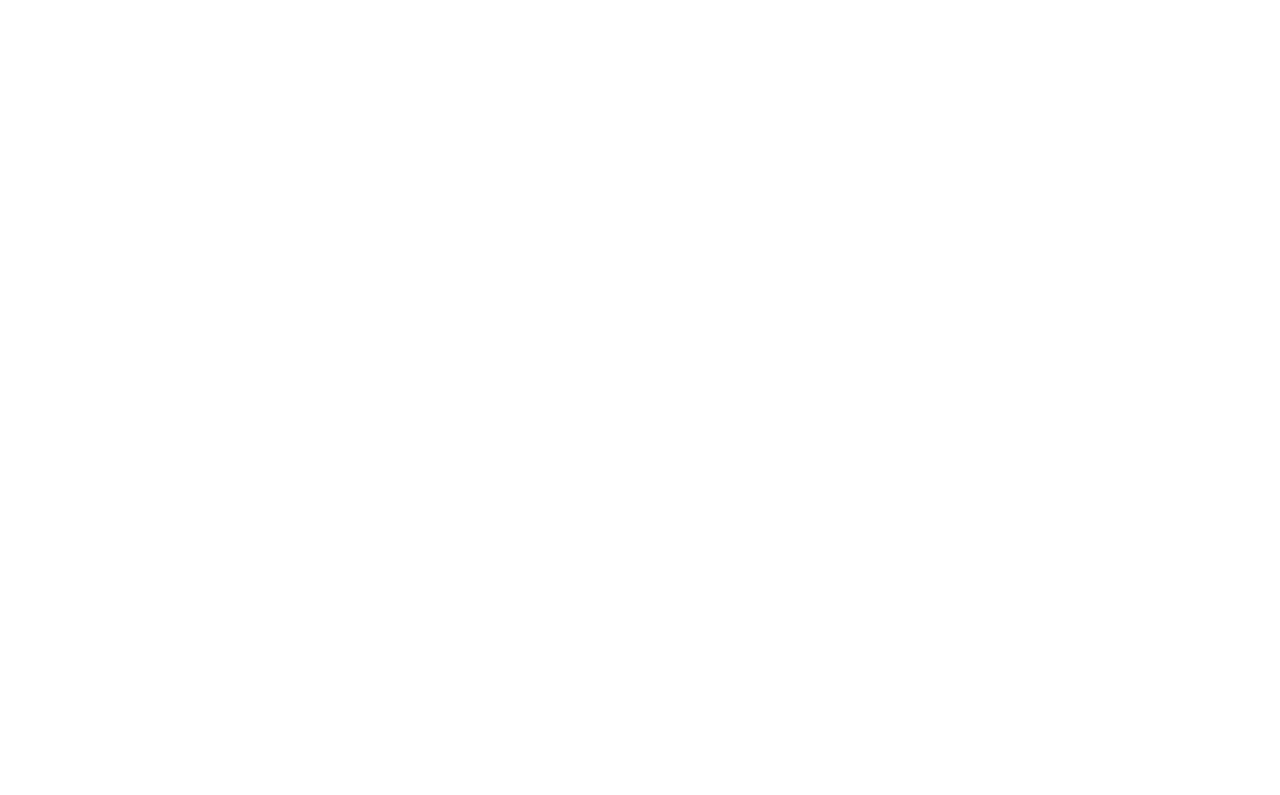
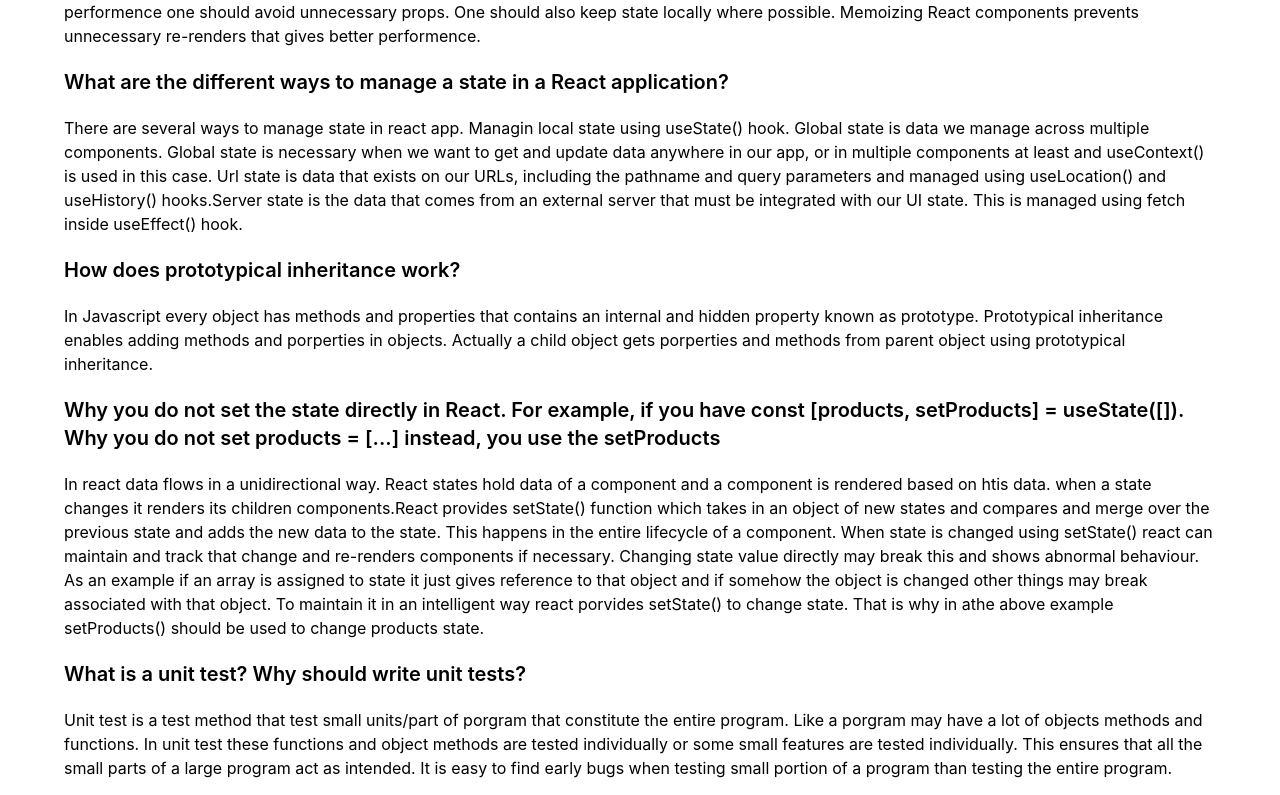
Before and after one commit to amitopu/Toolex-Frontend, a React (Create React App) app: page /blog in a window 1280 px wide. Shown: the part 285-1080 px from the top of the page. Before the commit the page ends 800 px from the top, so only its background shows below. Built offline with nearby package versions, Linux system fonts and the light colour scheme; no server answers.

Commit message:
blog is edited

```diff
--- a/src/App.js
+++ b/src/App.js
@@ -47,7 +47,7 @@ function App() {
                         element={<UserProfile></UserProfile>}
                     ></Route>
                     <Route
-                        path="orders"
+                        path="orders/:id"
                         element={<UserOrders></UserOrders>}
                     ></Route>
                     <Route
--- a/src/pages/Blog/Blog.js
+++ b/src/pages/Blog/Blog.js
@@ -1,11 +1,109 @@
 import React from "react";
+import Footer from "../../shared/Footer/Footer";
 import Header from "../../shared/Header/Header";
 
 const Blog = () => {
     return (
         <>
             <Header></Header>
-            <h1>Welcome to blog</h1>
+            <div className="lg:px-16 md:px-8 p-4 my-10 text-left">
+                <h1 className="text-4xl text-center mb-8">
+                    Welcome to our blog
+                </h1>
+                <div>
+                    <h2 className="text-xl font-semibold my-5">
+                        How will you improve the performance of a React
+                        Application?
+                    </h2>
+                    <p>
+                        Some practice in development can make react app faster
+                        and give better performence. Unnecessary props are not
+                        good for react app. To imporve performence one should
+                        avoid unnecessary props. One should also keep state
+                        locally where possible. Memoizing React components
+                        prevents unnecessary re-renders that gives better
+                        performence.
+                    </p>
+                </div>
+                <div>
+                    <h2 className="text-xl font-semibold my-5">
+                        What are the different ways to manage a state in a React
+                        application?
+                    </h2>
+                    <p>
+                        There are several ways to manage state in react app.
+                        Managin local state using useState() hook. Global state
+                        is data we manage across multiple components. Global
+                        state is necessary when we want to get and update data
+                        anywhere in our app, or in multiple components at least
+                        and useContext() is used in this case. Url state is data
+                        that exists on our URLs, including the pathname and
+                        query parameters and managed using useLocation() and
+                        useHistory() hooks.Server state is the data that comes
+                        from an external server that must be integrated with our
+                        UI state. This is managed using fetch inside useEffect()
+                        hook.
+                    </p>
+                </div>
+                <div>
+                    <h2 className="text-xl font-semibold my-5">
+                        How does prototypical inheritance work?
+                    </h2>
+                    <p>
+                        In Javascript every object has methods and properties
+                        that contains an internal and hidden property known as
+                        prototype. Prototypical inheritance enables adding
+                        methods and porperties in objects. Actually a child
+                        object gets porperties and methods from parent object
+                        using prototypical inheritance.
+                    </p>
+                </div>
+                <div>
+                    <h2 className="text-xl font-semibold my-5">
+                        Why you do not set the state directly in React. For
+                        example, if you have const [products, setProducts] =
+                        useState([]). Why you do not set products = [...]
+                        instead, you use the setProducts
+                    </h2>
+                    <p>
+                        In react data flows in a unidirectional way. React
+                        states hold data of a component and a component is
+                        rendered based on htis data. when a state changes it
+                        renders its children components.React provides
+                        setState() function which takes in an object of new
+                        states and compares and merge over the previous state
+                        and adds the new data to the state. This happens in the
+                        entire lifecycle of a component. When state is changed
+                        using setState() react can maintain and track that
+                        change and re-renders components if necessary. Changing
+                        state value directly may break this and shows abnormal
+                        behaviour. As an example if an array is assigned to
+                        state it just gives reference to that object and if
+                        somehow the object is changed other things may break
+                        associated with that object. To maintain it in an
+                        intelligent way react porvides setState() to change
+                        state. That is why in athe above example setProducts()
+                        should be used to change products state.
+                    </p>
+                </div>
+                <div>
+                    <h2 className="text-xl font-semibold my-5">
+                        What is a unit test? Why should write unit tests?
+                    </h2>
+                    <p>
+                        Unit test is a test method that test small units/part of
+                        porgram that constitute the entire program. Like a
+                        porgram may have a lot of objects methods and functions.
+                        In unit test these functions and object methods are
+                        tested individually or some small features are tested
+                        individually. This ensures that all the small parts of a
+                        large program act as intended. It is easy to find early
+                        bugs when testing small portion of a program than
+                        testing the entire program.
+                    </p>
+                </div>
+            </div>
+            <Footer></Footer>
         </>
     );
 };
--- a/src/pages/admin/ManageOrders/ManageOrders.js
+++ b/src/pages/admin/ManageOrders/ManageOrders.js
@@ -1,7 +1,46 @@
-import React from "react";
+import axios from "axios";
+import { onIdTokenChanged } from "firebase/auth";
+import React, { useEffect, useState } from "react";
+import { useAuthState } from "react-firebase-hooks/auth";
+import { useParams } from "react-router-dom";
+import auth from "../../../firebase.init";
+import SingelOrder from "../../users/SingleOrder/SingelOrder";
 
 const ManageOrders = () => {
-    return <div>Manage orders</div>;
+    const params = useParams();
+    const id = params.id;
+    const [orders, setOrders] = useState([]);
+    const [idToken, setIdToken] = useState(null);
+    const [user] = useAuthState(auth);
+    useEffect(() => {
+        if (user) {
+            const idToken = user.accessToken;
+            setIdToken(idToken);
+            axios
+                .get(`http://localhost:5000/allorders`, {
+                    headers: {
+                        authorization: "Bearer " + idToken,
+                    },
+                })
+                .then((res) => {
+                    setOrders(res.data);
+                });
+        }
+    }, [user, id]);
+    return (
+        <div>
+            <h1 className="text-2xl text-center font-semibold">Your Orders</h1>
+            <div>
+                {orders.map((order) => (
+                    <SingelOrder
+                        key={order._id}
+                        idToken={idToken}
+                        orderData={order}
+                    ></SingelOrder>
+                ))}
+            </div>
+        </div>
+    );
 };
 
 export default ManageOrders;
--- a/src/pages/authentication/Login/Login.js
+++ b/src/pages/authentication/Login/Login.js
@@ -49,7 +49,7 @@ const Login = () => {
                 })
                 .then((res) => {
                     if (res.data.acknowledged) {
-                        // console.log(res.data.acknowledged);
+                        console.log(res.data.acknowledged);
                         navigate(path, { replace: true });
                     } else {
                         setLoadError(true);
--- /dev/null
+++ b/src/pages/users/SingleOrder/SingelOrder.js
@@ -0,0 +1,34 @@
+import React from "react";
+
+const SingelOrder = (props) => {
+    const { idToken, orderData } = props;
+    return (
+        <div className="px-5 mb-8">
+            <h2 className="text-xl font-semibold mt-8 mb-5">
+                Order Id: <span className="font-bold">{orderData._id}</span>
+            </h2>
+            <p className="text-lg font-semibold">
+                Product name:{" "}
+                <span className="font-bold">{orderData.productName}</span>
+            </p>
+            <p className="text-lg font-semibold">
+                Order Quantity:{" "}
+                <span className="font-bold">{orderData.orderQuantity}</span>
+            </p>
+            <p className="text-lg font-semibold">
+                Total cost:{" "}
+                <span className="font-bold">{orderData.totalCost}</span>
+            </p>
+            <p className="text-lg font-semibold">
+                Shipping Address:{" "}
+                <span className="font-bold">{orderData.shippingAddress}</span>
+            </p>
+            <p className="text-lg font-semibold">
+                Order status:{" "}
+                <span className="font-bold">{orderData.status}</span>
+            </p>
+        </div>
+    );
+};
+
+export default SingelOrder;
--- a/src/pages/users/UserOrders/UserOrders.js
+++ b/src/pages/users/UserOrders/UserOrders.js
@@ -1,7 +1,46 @@
-import React from "react";
+import axios from "axios";
+import { onIdTokenChanged } from "firebase/auth";
+import React, { useEffect, useState } from "react";
+import { useAuthState } from "react-firebase-hooks/auth";
+import { useParams } from "react-router-dom";
+import auth from "../../../firebase.init";
+import SingelOrder from "../SingleOrder/SingelOrder";
 
 const UserOrders = () => {
-    return <div>Order data</div>;
+    const params = useParams();
+    const id = params.id;
+    const [orders, setOrders] = useState([]);
+    const [idToken, setIdToken] = useState(null);
+    const [user] = useAuthState(auth);
+    useEffect(() => {
+        if (user) {
+            const idToken = user.accessToken;
+            setIdToken(idToken);
+            axios
+                .get(`http://localhost:5000/orders/${id}`, {
+                    headers: {
+                        authorization: "Bearer " + idToken,
+                    },
+                })
+                .then((res) => {
+                    setOrders(res.data);
+                });
+        }
+    }, [user, id]);
+    return (
+        <div>
+            <h1 className="text-2xl text-center font-semibold">Your Orders</h1>
+            <div>
+                {orders.map((order) => (
+                    <SingelOrder
+                        key={order._id}
+                        idToken={idToken}
+                        orderData={order}
+                    ></SingelOrder>
+                ))}
+            </div>
+        </div>
+    );
 };
 
 export default UserOrders;
```
Also changed, not shown: src/pages/Order/Order.js (+18 -17 lines), src/pages/UserDashboard/UserDashboard.js (+5 -2 lines).
